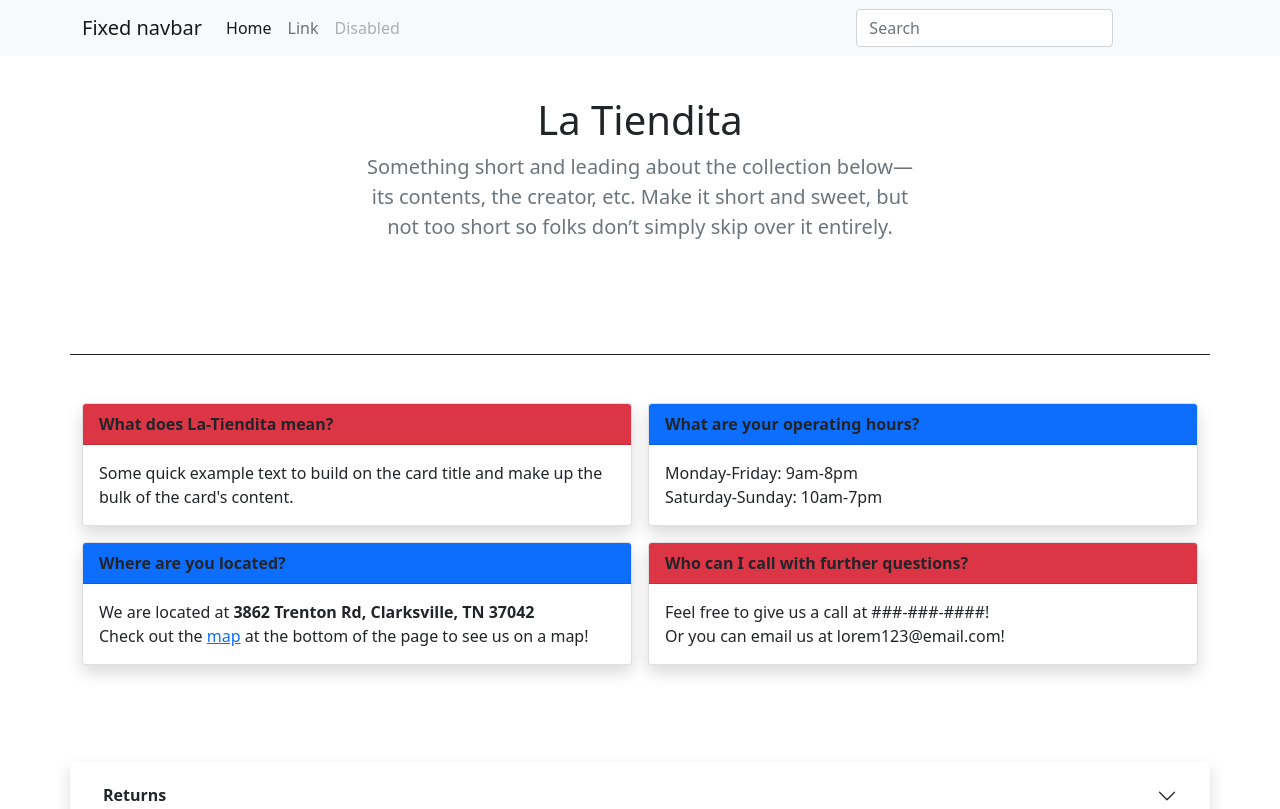
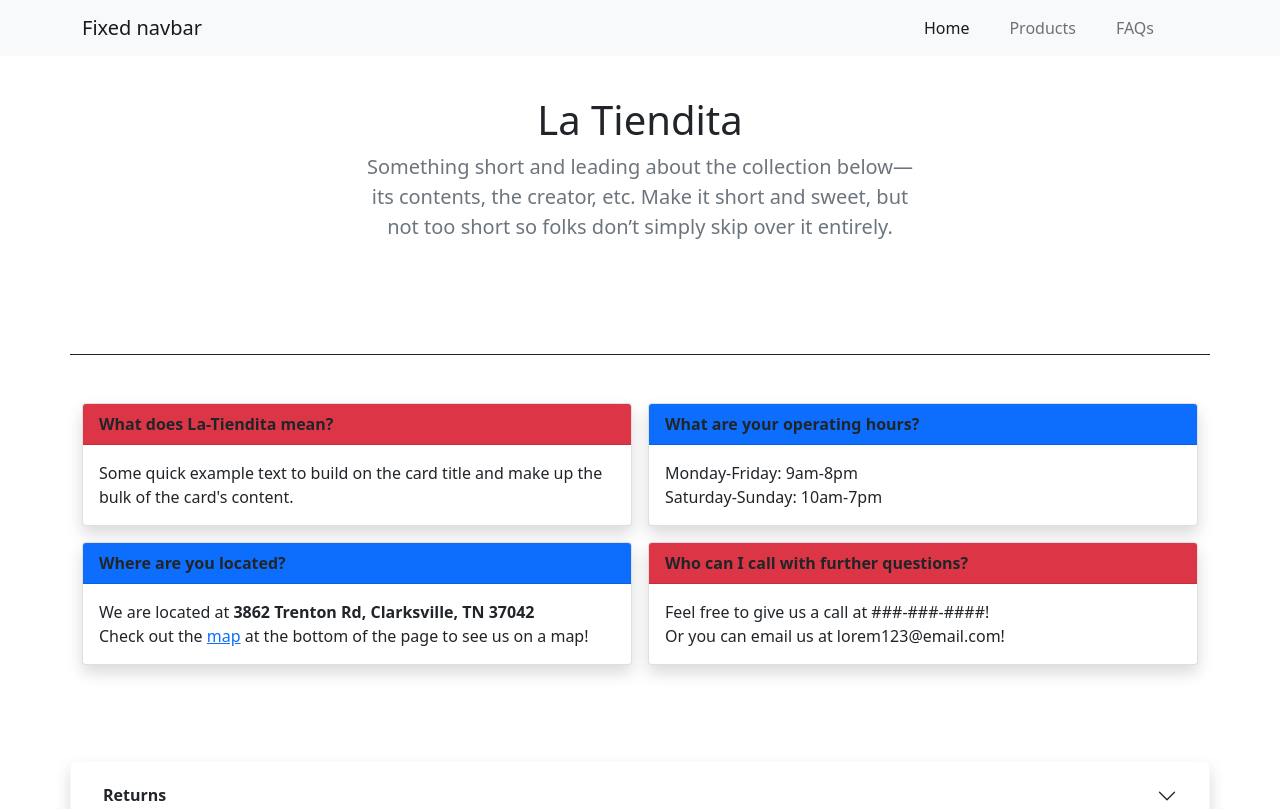
Before and after one commit to pulley2022/la-tiendita-1, a website: page src/faq.html in a window 1280 px wide. Shown: the top 809 px of the page. Drawn offline with nearby package versions, Linux system fonts and the light colour scheme.

Commit message:
Adjust Navbar Component Layout

```diff
--- a/src/faq.html
+++ b/src/faq.html
@@ -20,21 +20,17 @@
           <span class="navbar-toggler-icon"></span>
         </button>
         <div class="collapse navbar-collapse" id="navbarCollapse">
-          <ul class="navbar-nav me-auto mb-2 mb-md-0">
-            <li class="nav-item">
+          <ul class="navbar-nav me-auto mb-2 mb-md-0 container-fluid d-flex justify-content-end ">
+            <li class="nav-item me-4">
               <a class="nav-link active" aria-current="page" href="#">Home</a>
             </li>
-            <li class="nav-item">
-              <a class="nav-link" href="#">Link</a>
+            <li class="nav-item me-4">
+              <a class="nav-link" href="#">Products</a>
             </li>
-            <li class="nav-item">
-              <a class="nav-link disabled">Disabled</a>
+            <li class="nav-item me-4">
+              <a class="nav-link">FAQs</a>
             </li>
           </ul>
-          <form class="d-flex">
-            <input class="form-control me-2" type="search" placeholder="Search" aria-label="Search">
-            <button class="btn btn-outline-light" type="submit">Search</button>
-          </form>
         </div>
       </div>
     </nav>
```
